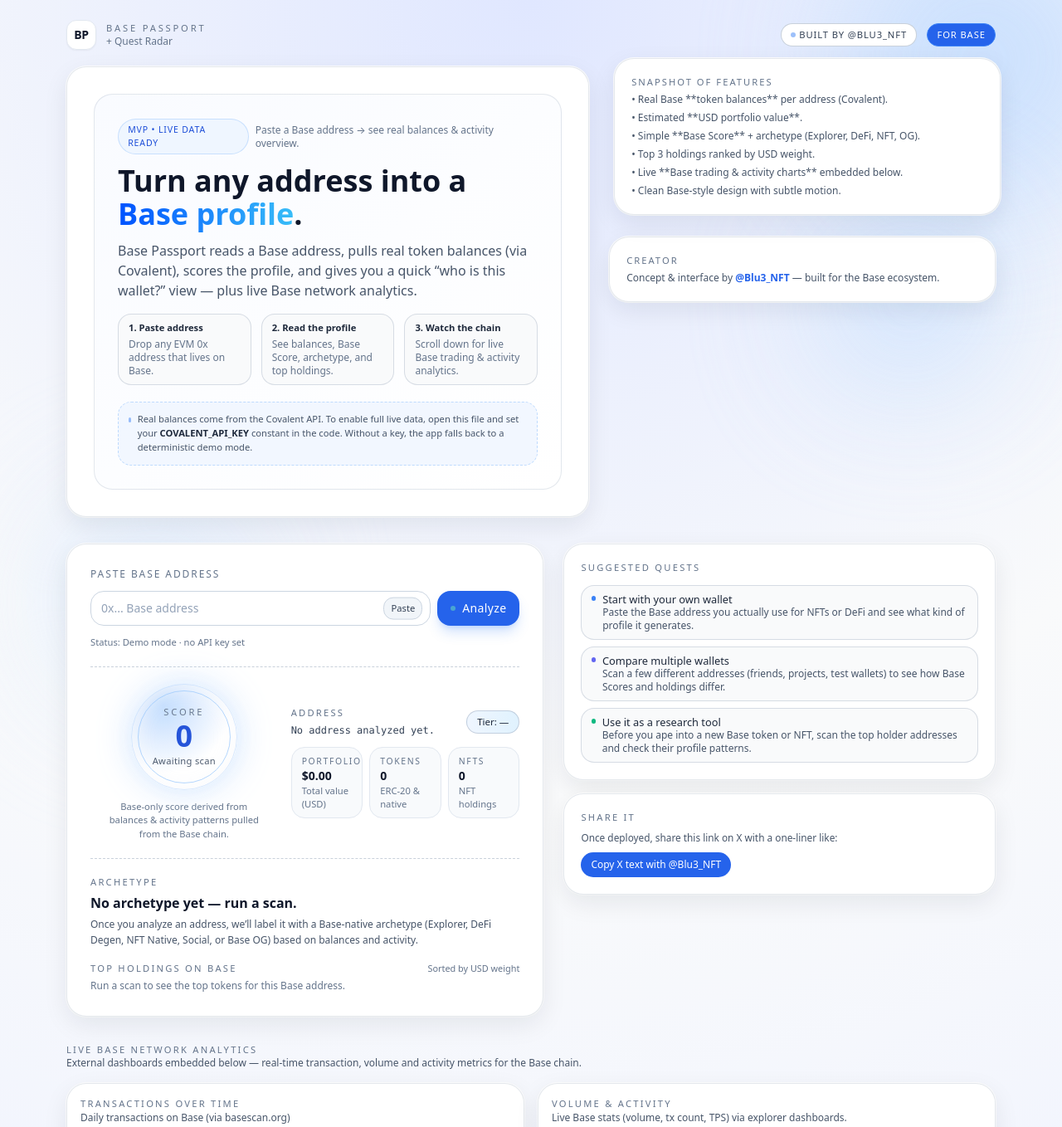
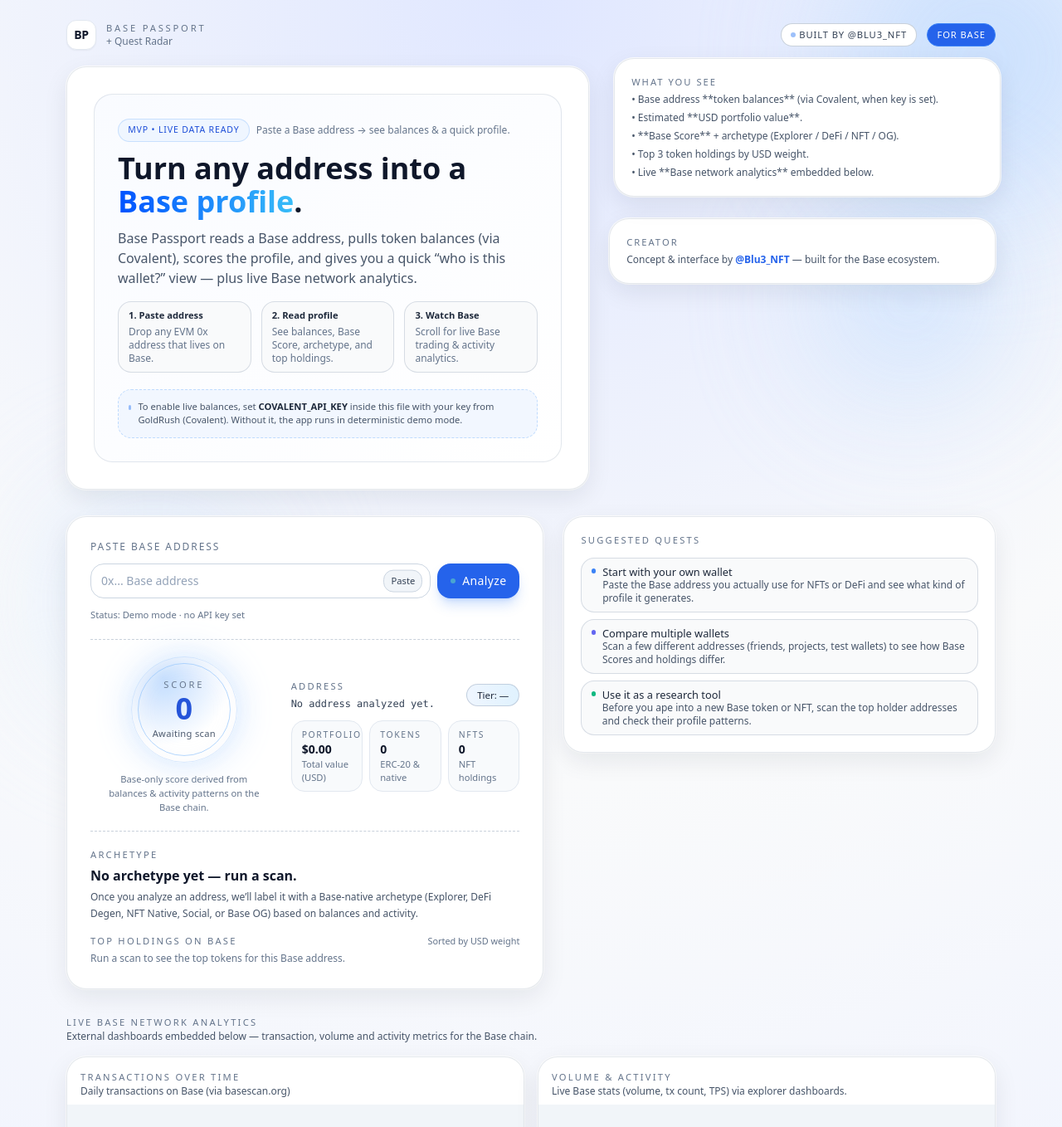
Before and after one commit to ErebusNFT/Base, a plain HTML site: page index.html in a window 1280 px wide. Shown: the top 1358 px of the page at 83% size. Drawn offline with nearby package versions, Linux system fonts and the light colour scheme; grey boxes are pictures that could not be loaded.

Commit message:
Update index.html

```diff
--- a/index.html
+++ b/index.html
@@ -253,7 +253,7 @@
               MVP • Live data ready
             </span>
             <span class="text-xs text-slate-500">
-              Paste a Base address → see real balances & activity overview.
+              Paste a Base address → see balances & a quick profile.
             </span>
           </div>
 
@@ -263,7 +263,7 @@
           </h1>
 
           <p class="text-sm md:text-base text-slate-600 max-w-xl mb-4">
-            Base Passport reads a Base address, pulls real token balances (via Covalent),
+            Base Passport reads a Base address, pulls token balances (via Covalent),
             scores the profile, and gives you a quick “who is this wallet?” view —
             plus live Base network analytics.
           </p>
@@ -280,7 +280,7 @@
             </div>
             <div class="tag-pill rounded-2xl px-3 py-2 flex flex-col gap-1">
               <span class="text-[0.7rem] font-semibold text-slate-800">
-                2. Read the profile
+                2. Read profile
               </span>
               <span class="text-slate-500">
                 See balances, Base Score, archetype, and top holdings.
@@ -288,40 +288,39 @@
             </div>
             <div class="tag-pill rounded-2xl px-3 py-2 flex flex-col gap-1">
               <span class="text-[0.7rem] font-semibold text-slate-800">
-                3. Watch the chain
+                3. Watch Base
               </span>
               <span class="text-slate-500">
-                Scroll down for live Base trading & activity analytics.
+                Scroll for live Base trading & activity analytics.
               </span>
             </div>
           </div>
 
-          <!-- Dev hint (small, non-intrusive) -->
+          <!-- Dev hint -->
           <div class="mt-5 rounded-2xl border border-dashed border-blue-200 bg-blue-50/80 p-3 flex items-start gap-2">
             <div class="w-1.5 h-1.5 rounded-full bg-blue-500 mt-1.5 animate-pulse"></div>
             <p class="text-[0.7rem] text-slate-600">
-              Real balances come from the Covalent API. To enable full live data,
-              open this file and set your
+              To enable live balances, set
               <span class="font-semibold text-slate-800">COVALENT_API_KEY</span>
-              constant in the code. Without a key, the app falls back to a deterministic demo mode.
+              inside this file with your key from GoldRush (Covalent). Without it, the
+              app runs in deterministic demo mode.
             </p>
           </div>
         </div>
       </div>
 
-      <!-- Quick “What you see” -->
+      <!-- Quick feature list -->
       <div class="space-y-4">
         <div class="card rounded-3xl p-4 md:p-5 float">
           <p class="text-[0.7rem] uppercase tracking-[0.18em] text-slate-500 mb-1">
-            Snapshot of features
+            What you see
           </p>
           <ul class="text-xs text-slate-600 space-y-1.5">
-            <li>• Real Base **token balances** per address (Covalent).</li>
+            <li>• Base address **token balances** (via Covalent, when key is set).</li>
             <li>• Estimated **USD portfolio value**.</li>
-            <li>• Simple **Base Score** + archetype (Explorer, DeFi, NFT, OG).</li>
-            <li>• Top 3 holdings ranked by USD weight.</li>
-            <li>• Live **Base trading & activity charts** embedded below.</li>
-            <li>• Clean Base-style design with subtle motion.</li>
+            <li>• **Base Score** + archetype (Explorer / DeFi / NFT / OG).</li>
+            <li>• Top 3 token holdings by USD weight.</li>
+            <li>• Live **Base network analytics** embedded below.</li>
           </ul>
         </div>
         <div class="card rounded-3xl p-4 md:p-5">
@@ -419,8 +418,8 @@
               </p>
             </div>
             <p class="mt-3 text-[0.7rem] text-slate-500 text-center max-w-[12rem]">
-              Base-only score derived from balances & activity patterns pulled from the
-              Base chain.
+              Base-only score derived from balances & activity patterns on the Base
+              chain.
             </p>
           </div>
 
@@ -523,7 +522,7 @@
         </div>
       </div>
 
-      <!-- Quests / guidance / mini-guide -->
+      <!-- Quests / guidance -->
       <div class="space-y-4">
         <div class="card rounded-3xl p-5 space-y-3">
           <p class="text-[0.7rem] uppercase tracking-[0.2em] text-slate-500">
@@ -562,22 +561,6 @@
             </div>
           </div>
         </div>
-
-        <div class="card rounded-3xl p-5 space-y-2">
-          <p class="text-[0.7rem] uppercase tracking-[0.2em] text-slate-500">
-            Share it
-          </p>
-          <p class="text-[0.74rem] text-slate-600">
-            Once deployed, share this link on X with a one-liner like:
-          </p>
-          <button
-            id="copyTemplateButton"
-            type="button"
-            class="mt-1 inline-flex items-center gap-2 px-3 py-1.5 rounded-2xl bg-blue-600 hover:bg-blue-500 text-[0.75rem] text-white transition-colors"
-          >
-            Copy X text with @Blu3_NFT
-          </button>
-        </div>
       </div>
     </section>
 
@@ -589,8 +572,8 @@
             Live Base network analytics
           </p>
           <p class="text-xs text-slate-600">
-            External dashboards embedded below — real-time transaction, volume and
-            activity metrics for the Base chain.
+            External dashboards embedded below — transaction, volume and activity metrics
+            for the Base chain.
           </p>
         </div>
       </div>
@@ -631,7 +614,6 @@
             </div>
           </div>
           <div class="w-full h-[320px] bg-slate-100">
-            <!-- You can swap this iframe for a favorite Dune / OKLink / Blockworks dashboard -->
             <iframe
               src="https://www.oklink.com/base"
               title="Base overview"
@@ -666,11 +648,10 @@
   <script>
     /************************************************************
      * CONFIG: set your Covalent API key here for real data
-     * Get one free from https://www.covalenthq.com/
+     * Get one from GoldRush (Covalent) and paste it in the string
      ************************************************************/
-    const COVALENT_API_KEY = cqt_rQGGbbFBj7MFP7dbX7wtYGbpDCyj;
-    // Base mainnet chain ID for Covalent
-    const BASE_CHAIN_ID = 8453; // confirm in Covalent docs if needed
+    const COVALENT_API_KEY = "YOUR_COVALENT_API_KEY_HERE";
+    const BASE_CHAIN_ID = 8453; // Base mainnet
 
     const addressInput = document.getElementById("addressInput");
     const pasteButton = document.getElementById("pasteButton");
@@ -692,8 +673,6 @@
     const archetypeDescEl = document.getElementById("archetypeDesc");
     const topTokensEl = document.getElementById("topTokens");
     const questListEl = document.getElementById("questList");
-
-    const copyTemplateButton = document.getElementById("copyTemplateButton");
 
     if (COVALENT_API_KEY && COVALENT_API_KEY !== "YOUR_COVALENT_API_KEY_HERE") {
       apiStatusEl.textContent = "Live mode · Covalent API key set";
@@ -794,23 +773,20 @@
         const tokens = [];
 
         items.forEach((it) => {
-          const balanceRaw = it.balance || "0";
+          const quote = typeof it.quote === "number" ? it.quote : 0;
           const decimals = typeof it.contract_decimals === "number" ? it.contract_decimals : 18;
-          const quote = typeof it.quote === "number" ? it.quote : 0;
+
           const isNft =
             (it.nft_data && it.nft_data.length > 0) ||
             (it.type && it.type.toLowerCase().includes("nft")) ||
             decimals === 0;
 
           if (isNft) {
-            if (quote > 0) {
-              totalUsd += quote;
-            }
+            if (quote > 0) totalUsd += quote;
             nftCount += 1;
             return;
           }
 
-          // fungible token
           tokenCount += 1;
           totalUsd += quote;
 
@@ -827,7 +803,6 @@
 
         tokens.sort((a, b) => (b.quote || 0) - (a.quote || 0));
 
-        // Very simple scoring based on USD value + diversity
         const valueScore = Math.min(100, Math.log10(1 + totalUsd) * 25);
         const diversityScore = Math.min(40, tokenCount * 4);
         const activityScore = Math.min(30, (tokenCount + nftCount) * 2);
@@ -888,13 +863,11 @@
       scoreLabelEl.textContent = profile.label;
       tierBadgeEl.textContent = "Tier: " + profile.tier;
 
-      // Value + counts
       const usd = profile.totalUsd || 0;
       totalValueEl.textContent = "$" + usd.toFixed(2);
       tokenCountEl.textContent = profile.tokenCount || 0;
       nftCountEl.textContent = profile.nftCount || 0;
 
-      // Archetype text
       archetypeTitleEl.textContent = profile.archetype + " on Base";
 
       let desc =
@@ -955,7 +928,7 @@
         });
       }
 
-      // Quests update (simple)
+      // Quests update
       const quests = [];
       const strongest = Math.max(profile.defi, profile.nft, profile.social);
 
@@ -983,7 +956,7 @@
       }
 
       quests.push({
-        color: "bg-amber-400",
+        color: "bg-emerald-500",
         title: "Security first",
         text:
           "Never copy this address’s behavior blindly. Use the profile only as a signal, and manage approvals and exposure carefully.",
@@ -1046,31 +1019,6 @@
         handleAnalyze();
       }
     });
-
-    copyTemplateButton.addEventListener("click", async () => {
-      const text = `
-Built a small Base tool:
-
-• Paste a Base address
-• See real balances & a simple Base Score
-• Get an archetype + top holdings
-• Watch live Base network analytics below
-
-Concept & UI by @Blu3_NFT — built for the Base ecosystem.
-
-Link: [your link here]
-      `.trim();
-
-      try {
-        await navigator.clipboard.writeText(text);
-        copyTemplateButton.textContent = "Copied!";
-        setTimeout(() => {
-          copyTemplateButton.textContent = "Copy X text with @Blu3_NFT";
-        }, 1600);
-      } catch (e) {
-        console.warn("Clipboard write failed", e);
-      }
-    });
   </script>
 </body>
 </html>
```
